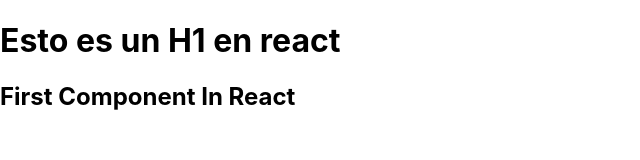
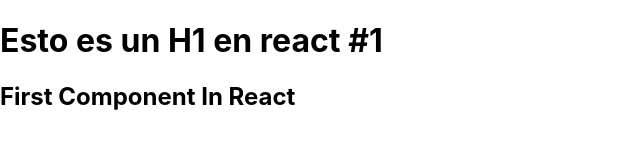
Before and after one commit to Nistal/react-test-learn, a React (Create React App) app: page / in a window 1280 px wide. Shown: the top 160 px of the page, without its empty margins (0-640 px from the left). Built offline with nearby package versions, Linux system fonts and the light colour scheme.

Commit message:
Importo y uso useState para el contador

```diff
--- a/src/App.js
+++ b/src/App.js
@@ -1,10 +1,14 @@
-import React from "react";
+import React, {useState} from "react"; //Se importal useState de react
 import Count from "./components/Count";
 
 function App() {
+
+  //Se inicializa la constante con el use state
+  const [numero, setNumero] = useState(1) //Se pasa el nombre del estado: "Numero" y un odificador de ese numero: "setNumero"
+
   return (
     <div className="App">
-      <h1>Esto es un H1 en react</h1>
+      <h1>Esto es un H1 en react #{numero}</h1>
       <Count />
     </div>
   );
```
